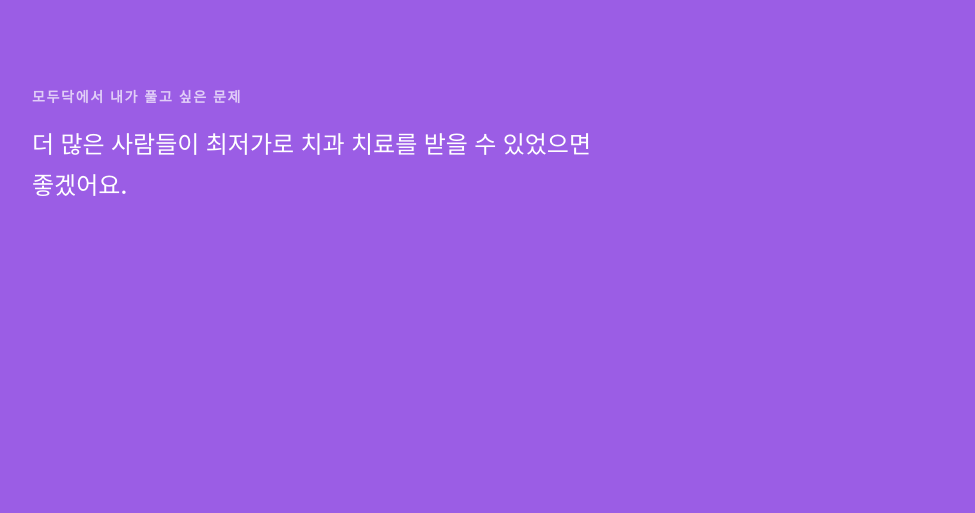
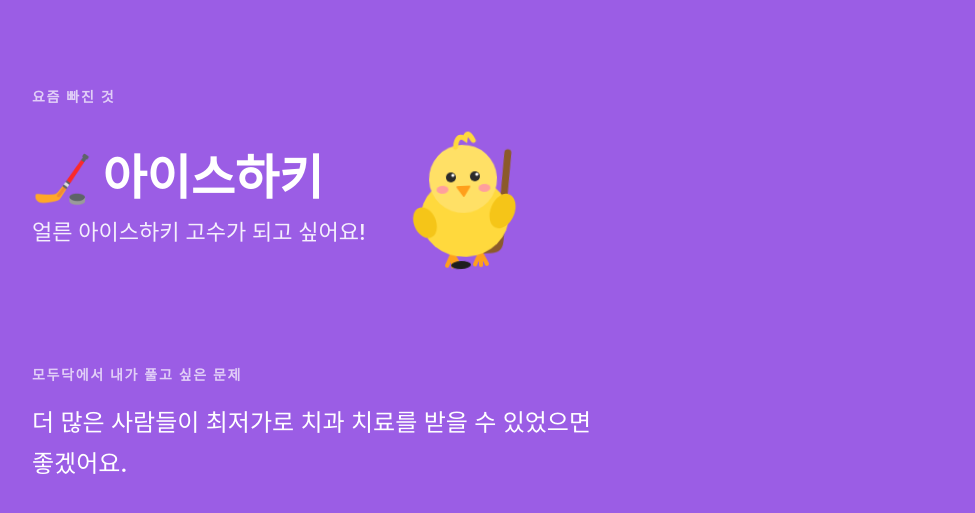
Before and after one commit to minahseo-source/my-page, a plain HTML site: page index.html in a window 1280 px wide. Shown: the part 824-1337 px from the top of the page, without its empty margins (152-1127 px from the left). Before the commit the page ends 1127 px from the top, so only its background shows below. Drawn offline with Linux system fonts and the light colour scheme.

Commit message:
요즘 빠진 것 섹션 추가 (아이스하키 + 병아리 그림)
Co-Authored-By: Claude Opus 5.5 <noreply@anthropic.com>

```diff
--- a/index.html
+++ b/index.html
@@ -107,11 +107,41 @@
     .emoji { font-size: 48px; line-height: 1; margin-bottom: 16px; }
     .card p { font-size: 18px; font-weight: 600; }
 
+    /* 4. 요즘 빠진 것 */
+    .hobby {
+      display: flex;
+      align-items: center;
+      gap: 32px;
+    }
+    .hobby-title {
+      font-size: clamp(32px, 6vw, 48px);
+      font-weight: 800;
+      line-height: 1.2;
+    }
+    .hobby-desc {
+      margin-top: 8px;
+      font-size: clamp(18px, 2.6vw, 22px);
+      font-weight: 500;
+      opacity: 0.9;
+    }
+    .chick {
+      flex-shrink: 0;
+      width: 140px;
+      height: auto;
+      animation: bob 2.4s ease-in-out infinite;
+    }
+    @keyframes bob {
+      0%, 100% { transform: translateY(0) rotate(-3deg); }
+      50% { transform: translateY(-6px) rotate(3deg); }
+    }
+
     /* 모바일: 카드 세로 한 줄씩 */
     @media (max-width: 640px) {
       main { padding: 64px 20px; }
       section + section { margin-top: 64px; }
       .cards { grid-template-columns: 1fr; }
+      .hobby { gap: 20px; }
+      .chick { width: 96px; }
     }
   </style>
 </head>
@@ -143,6 +173,43 @@
           <div class="emoji">🌭</div>
           <p>불닭 + 명랑핫도그</p>
         </div>
+      </div>
+    </section>
+
+    <section>
+      <p class="label">요즘 빠진 것</p>
+      <div class="hobby">
+        <div>
+          <p class="hobby-title">🏒 아이스하키</p>
+          <p class="hobby-desc">얼른 아이스하키 고수가 되고 싶어요!</p>
+        </div>
+        <svg class="chick" viewBox="0 0 140 150" role="img" aria-label="하키 스틱을 든 병아리">
+          <!-- 하키 스틱 -->
+          <path d="M112 30 L100 118 Q99 126 91 126 L72 126" fill="none" stroke="#8B5A2B" stroke-width="7" stroke-linecap="round" stroke-linejoin="round"/>
+          <!-- 발 -->
+          <path d="M52 128 l-6 12 M52 128 l0 13 M52 128 l6 12 M80 128 l-6 12 M80 128 l0 13 M80 128 l6 12" stroke="#FF9F1C" stroke-width="4" stroke-linecap="round"/>
+          <!-- 몸통 -->
+          <ellipse cx="66" cy="92" rx="44" ry="40" fill="#FFD93D"/>
+          <!-- 머리 -->
+          <circle cx="66" cy="54" r="34" fill="#FFE066"/>
+          <!-- 머리 깃털 -->
+          <path d="M60 22 Q62 8 70 14 Q72 4 78 16" fill="none" stroke="#FFD93D" stroke-width="5" stroke-linecap="round"/>
+          <!-- 눈 -->
+          <circle cx="54" cy="52" r="5" fill="#2B2B2B"/>
+          <circle cx="78" cy="52" r="5" fill="#2B2B2B"/>
+          <circle cx="56" cy="50" r="1.6" fill="#FFFFFF"/>
+          <circle cx="80" cy="50" r="1.6" fill="#FFFFFF"/>
+          <!-- 볼터치 -->
+          <ellipse cx="45" cy="64" rx="6" ry="4" fill="#FF8FAB" opacity="0.8"/>
+          <ellipse cx="87" cy="64" rx="6" ry="4" fill="#FF8FAB" opacity="0.8"/>
+          <!-- 부리 -->
+          <path d="M60 62 L72 62 L66 71 Z" fill="#FF9F1C" stroke="#FF9F1C" stroke-width="2" stroke-linejoin="round"/>
+          <!-- 날개 (스틱 잡는 손) -->
+          <ellipse cx="104" cy="88" rx="12" ry="18" transform="rotate(25 104 88)" fill="#F5C518"/>
+          <ellipse cx="26" cy="96" rx="11" ry="16" transform="rotate(-20 26 96)" fill="#F5C518"/>
+          <!-- 퍽 -->
+          <ellipse cx="60" cy="140" rx="10" ry="4" fill="#1E1E1E"/>
+        </svg>
       </div>
     </section>
 
```
